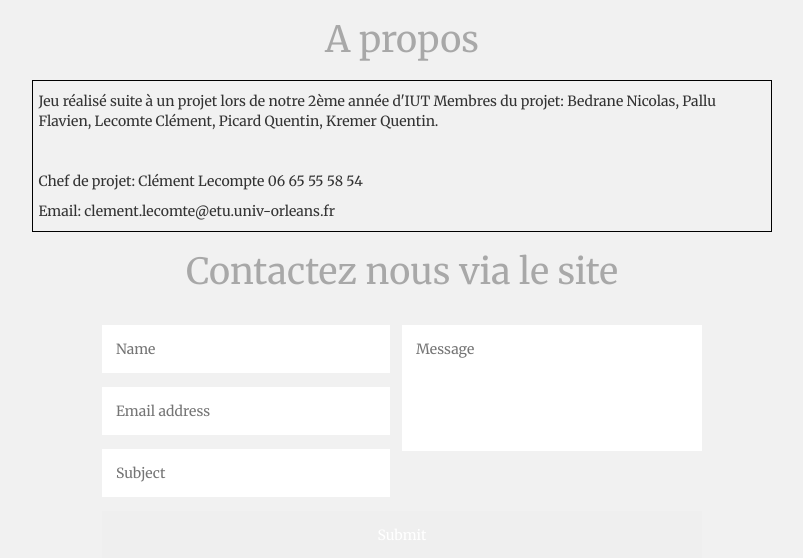
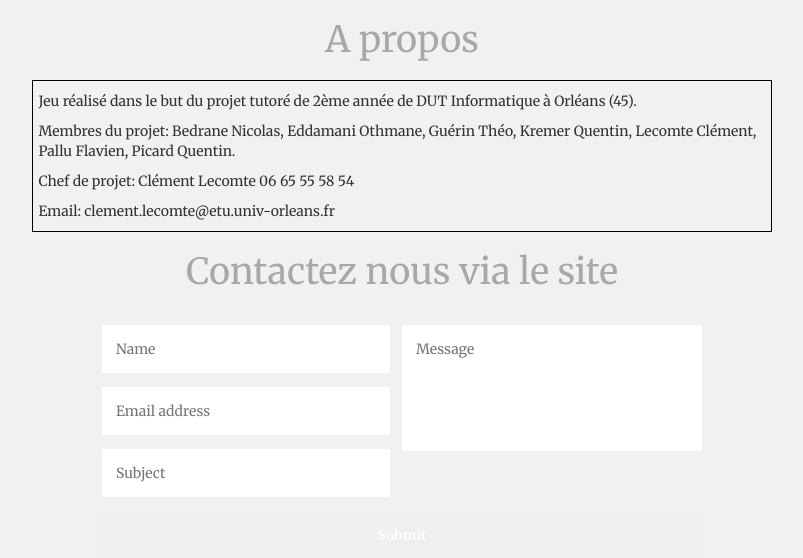
Before and after one commit to Nydareld/IaGameServer, a Flask app: page /apropos in a window 1280 px wide. Shown: the part 76-634 px from the top of the page, without its empty margins (238-1041 px from the left). Run offline with Flask 2, Linux system fonts and the light colour scheme; some libraries are stand-ins or nearby versions.

Commit message:
Modification du texte de la page 'A propos'

```diff
--- a/CodIa/tuto/templates/apropos.html
+++ b/CodIa/tuto/templates/apropos.html
@@ -12,10 +12,10 @@
 {% block main %}
 <h1>A propos</h1>
 <div class="aprop">
-  <p>Jeu réalisé suite à un projet lors de notre 2ème année d'IUT
-Membres du projet: Bedrane Nicolas, Pallu Flavien, Lecomte Clément, Picard Quentin, Kremer Quentin.</p>
+  <p>Jeu réalisé dans le but du projet tutoré de 2ème année de DUT Informatique à Orléans (45).
+	<p>Membres du projet: Bedrane Nicolas, Eddamani Othmane, Guérin Théo, Kremer Quentin, Lecomte Clément, Pallu Flavien, Picard Quentin.
 </br>
-<p>Chef de projet: Clément Lecompte 06 65 55 58 54</p>
+<p>Chef de projet: Clément Lecomte 06 65 55 58 54</p>
 <p>Email: clement.lecomte@etu.univ-orleans.fr</p>
 
 </div>
```
